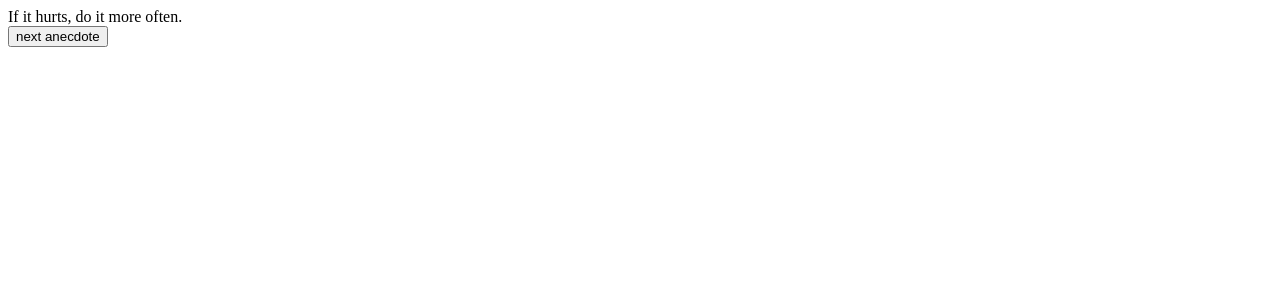
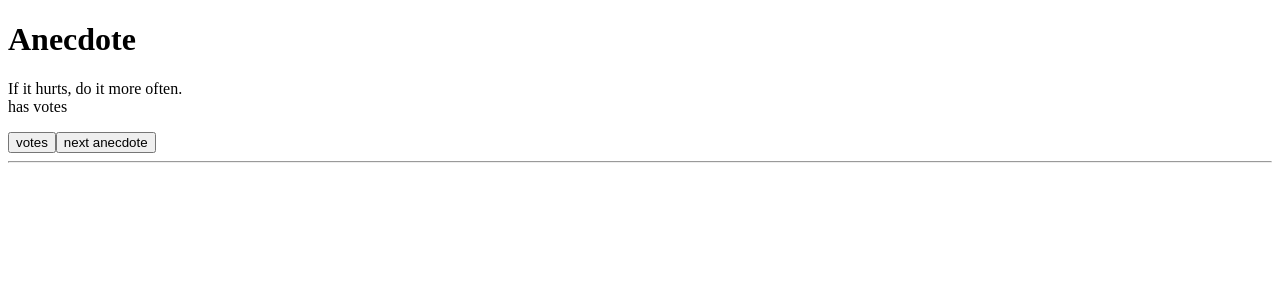
Before and after one commit to winz-dev/fsreact-repo, a React (Create React App) app in the folder part1/: page / in a window 1280 px wide. Shown: the top 300 px of the page. Built offline with nearby package versions, Linux system fonts and the light colour scheme.

Commit message:
Part 1 (Anecdotes):  step2 (exercise 1.13)

```diff
--- a/part1/src/App.js
+++ b/part1/src/App.js
@@ -12,13 +12,34 @@ const App = () => {
   ]
 
   const [selected, setSelected] = useState(0)
+  const [votes, setVotes] = useState({})
+  let index = selected;
 
-  const handleClick = () => (setSelected(Math.floor(Math.random() * anecdotes.length)));
+  const addVotes = () => {
+    let obj = { ...votes }
+    index = selected.toString()
+
+    if (!obj.hasOwnProperty(index)) {
+      obj[index] = 1
+      return setVotes(obj)
+    }
+    obj[index]++
+    return setVotes(obj)
+  }
+
+  const handleClick = () => setSelected(Math.floor(Math.random() * anecdotes.length))
+
+  console.log(votes);
 
   return (
     <div>
-      {anecdotes[selected]} <br />
+      <h1>Anecdote</h1>
+      <p>{anecdotes[selected]} <br />
+      has <strong>{votes[selected]}</strong> votes
+      </p>
+      <button onClick={addVotes}>votes</button>
       <button onClick={handleClick}>next anecdote</button>
+      <hr />
     </div>
   )
 }
```
